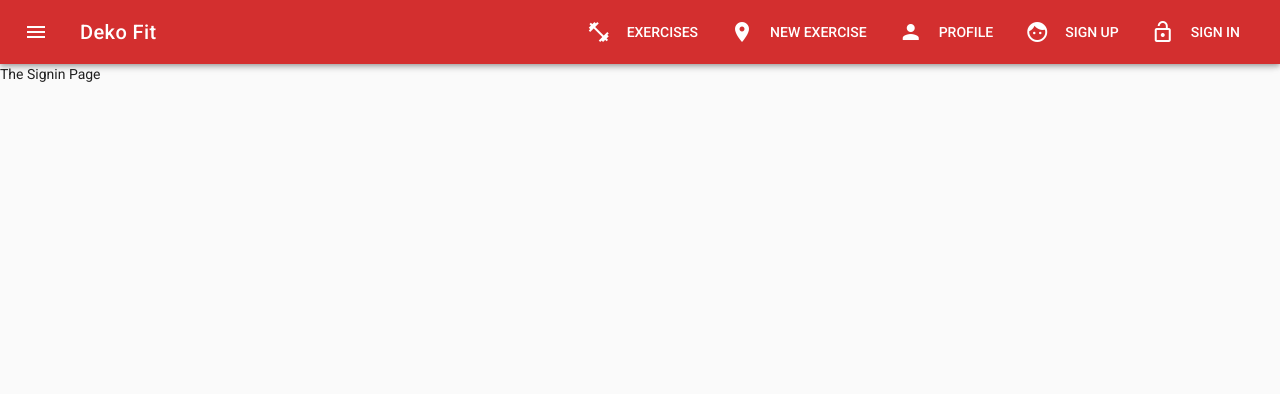
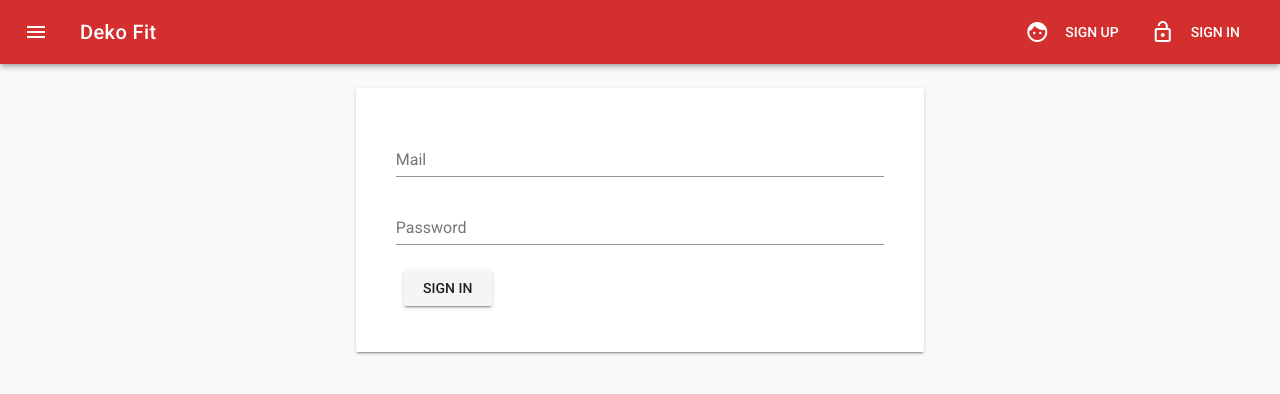
Before and after one commit to Hi9Here/deko-view, a Vue app: page /Signin in a window 1280 px wide. Shown: the top 394 px of the page. Built offline with nearby package versions, Linux system fonts and the light colour scheme.

Commit message:
signin works

```diff
--- a/src/App.vue
+++ b/src/App.vue
@@ -40,13 +40,25 @@
   data () {
     return {
       drawer: false,
-      menuItems: [
+    }
+  },
+  computed: {
+    menuItems () {
+      let  menuItems = [
+        { icon: 'face', title: 'Sign Up', link: 'signup'},
+        { icon: 'lock_open', title: 'Sign In', link: 'signin'}
+      ]
+      if (this.userIsAuthenticated) {
+        menuItems =  [
         { icon: 'fitness_center', title: 'Exercises', link: '/exercises'},
         { icon: 'room', title: 'New Exercise', link: 'exercises/new'},
         { icon: 'person', title: 'Profile', link: '/profile'},
-        { icon: 'face', title: 'Sign Up', link: 'signup'},
-        { icon: 'lock_open', title: 'Sign In', link: 'signin'}
-      ]
+        ]
+      }
+      return menuItems
+    },
+    userIsAuthenticated () {
+      return this.$store.getters.user !== null && this.$store.getters.user !== undefined
     }
   }
 }
--- a/src/components/user/Signin.vue
+++ b/src/components/user/Signin.vue
@@ -1,5 +1,74 @@
 <template>
-  <div>
-    <p>The Signin Page</p>
-  </div>
+<v-container>
+  <v-layout>
+    <v-flex xs12 sm6 offset-sm3>
+      <v-card>
+        <v-card-text>
+          <v-container>
+            <form @submit.prevent="onSignIn">
+              <v-layout row>
+                <v-flex xs12>
+                  <v-text-field
+                    name="email"
+                    label="Mail"
+                    id="email"
+                    v-model="email"
+                    type="email"
+                    required>
+                  </v-text-field>
+                </v-flex>
+              </v-layout>
+              <v-layout row>
+                <v-flex xs12>
+                  <v-text-field
+                    name="password"
+                    label="Password"
+                    id="password"
+                    v-model="password"
+                    type="password"
+                    required>
+                  </v-text-field>
+                </v-flex>
+              </v-layout>
+              <v-layout>
+                <v-flex xs12>
+                  <v-btn type="submit">Sign In</v-btn>
+                </v-flex>
+              </v-layout>
+            </form>
+          </v-container>
+        </v-card-text>
+      </v-card>
+    </v-flex>
+  </v-layout>
+</v-container>
 </template>
+
+<script>
+  export default {
+    data () {
+      return {
+        email: '',
+        password: ''
+      }
+    },
+    computed: {
+      user () {
+        return this.$store.getters.user
+      }
+    },
+    watch: {
+      user (value) {
+        if (value !== null && value !== undefined) {
+          this.$router.push('/')
+        }
+      }
+    },
+    methods: {
+      onSignIn () {
+        this.$store.dispatch('signUserIn', {email: this.email, password: this.password})
+
+      }
+    }
+  }
+</script>
--- a/src/components/user/Signup.vue
+++ b/src/components/user/Signup.vue
@@ -69,12 +69,22 @@
       comparePasswords () {
         // TODO
         return this.password !== this.confirmPassword ? 'Passwords do not match' : ''
+      },
+      user () {
+        return this.$store.getters.user
+      }
+    },
+    watch: {
+      user (value) {
+        if (value !== null && value !== undefined) {
+          this.$router.push('/')
+        }
       }
     },
     methods: {
       onSignup () {
-        // Vuex
-        console.log({email: this.email, password: this.password, confirmPassword: this.confirmPassword});
+        this.$store.dispatch('signUserUp', {email: this.email, password: this.password})
+
       }
     }
   }
--- a/src/store/index.js
+++ b/src/store/index.js
@@ -1,5 +1,6 @@
 import Vue from 'vue'
 import Vuex from 'vuex'
+import * as firebase from 'firebase'
 
 Vue.use(Vuex)
 
@@ -22,14 +23,14 @@
         description: 'This is the ab crunch text, just so you know'
       }
     ],
-    user: {
-      id: 'fdsghj',
-      registeredExercsies: ['fgdhfj']
-    }
+    user: null
   },
   mutations: {
     createExercise(state, payload) {
       state.loadedExercises.push(payload)
+    },
+    setUser(state, payload) {
+      state.user = payload
     }
   },
   actions: {
@@ -44,6 +45,40 @@
         }
         // Reach out to Firebase and store it
       commit('createExercise', exercise)
+    },
+    signUserUp({ commit }, payload) {
+      firebase.auth().createUserWithEmailAndPassword(payload.email, payload.password)
+        .then(
+          user => {
+            const newUser = {
+              id: user.uid,
+              registeredExercsies: []
+            }
+            commit('setUser', newUser)
+          }
+        )
+        .catch(
+          error => {
+            console.log(error)
+          }
+        )
+    },
+    signUserIn({ commit }, payload) {
+      firebase.auth().signInWithEmailAndPassword(payload.email, payload.password)
+        .then(
+          user => {
+            const newUser = {
+              id: user.uid,
+              registeredExercsies: []
+            }
+            commit('setUser', newUser)
+          }
+        )
+        .catch(
+          error => {
+            console.log(error)
+          }
+        )
     }
   },
   getters: {
@@ -62,6 +97,9 @@
           return exercise.id === exerciseId
         })
       }
+    },
+    user(state) {
+      return state.user
     }
   }
 })
```
